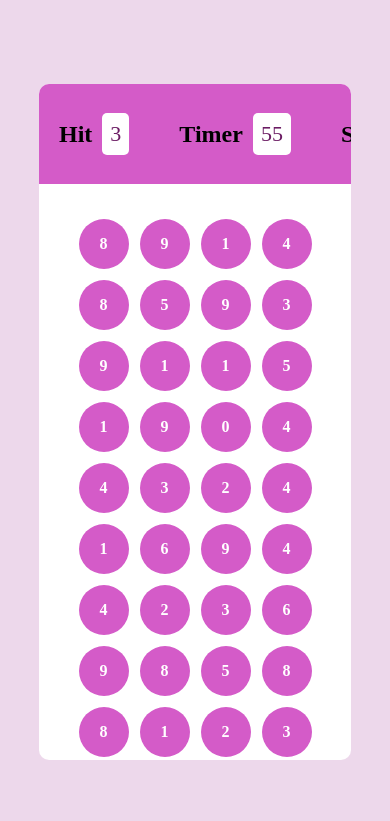
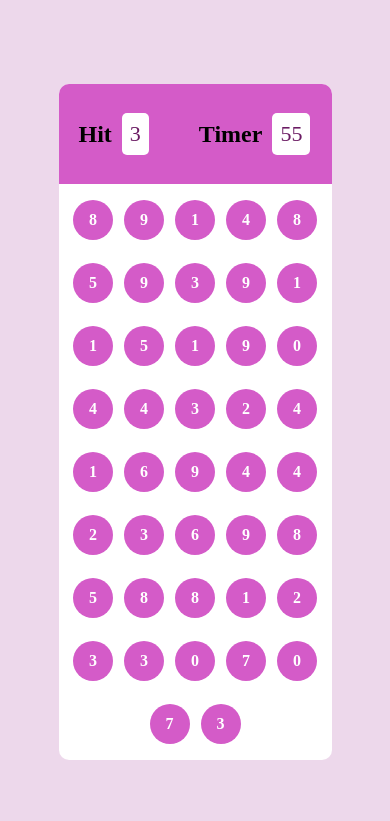
Before and after one commit to Aditiieee/BubbleGame, a plain HTML site: page index.html in a window 390 px wide. Drawn offline with Linux system fonts and the light colour scheme.

Commit message:
Add files via upload

```diff
--- a/script.js
+++ b/script.js
@@ -4,9 +4,10 @@ var hitrn;
 
 //Creating bubbles with random numbers on them
 function makeBubble(){
+	var bubbleCount = Math.floor(window.innerWidth / 9);
 	var clutter = "";
 
-for(var i = 1; i<115; i++){
+for(var i = 1; i<bubbleCount; i++){
 	var rn = Math.floor(Math.random()*10)
 	clutter += `<div class="bubble">${rn}</div>`;
 }
--- a/style.css
+++ b/style.css
@@ -17,7 +17,7 @@ html,body{
 #panel{
 	overflow: hidden;
 	height: 80%;
-	width: 80%;
+	width: 70%;
 	background-color: #fff;
 	border-radius: 10px;
 }
@@ -57,12 +57,12 @@ html,body{
 	justify-content: center;
 	flex-wrap: wrap;
 	gap: 11px;
-	padding: 35px;
+	padding: 10px;
 }
 
 .bubble{
-	width: 50px;
-	height: 50px;
+	width: 40px;
+	height: 40px;
 	background-color: rgb(212, 91, 200);
 	border-radius: 50%;
 	color: #fff;
@@ -77,3 +77,35 @@ html,body{
 	background-color: rgb(131, 62, 133);
 	font-size: 22px;
 }
+
+@media (max-width: 600px) {
+    #panel{
+	overflow: hidden;
+	height: 80%;
+	width: 70%;
+	background-color: #fff;
+	border-radius: 10px;
+}
+
+#ptop{
+	display: flex;
+	align-items: center;
+	justify-content: space-evenly;
+	height: 100px;
+	width: 100%;
+}
+
+#pbtm{
+	height: calc(100% - 100px);
+	width: 100%;
+	display: flex;
+	align-items: center;
+	justify-content: center;
+	flex-wrap: wrap;
+	gap: 11px;
+	padding: 10px;
+}
+
+
+
+}
```
